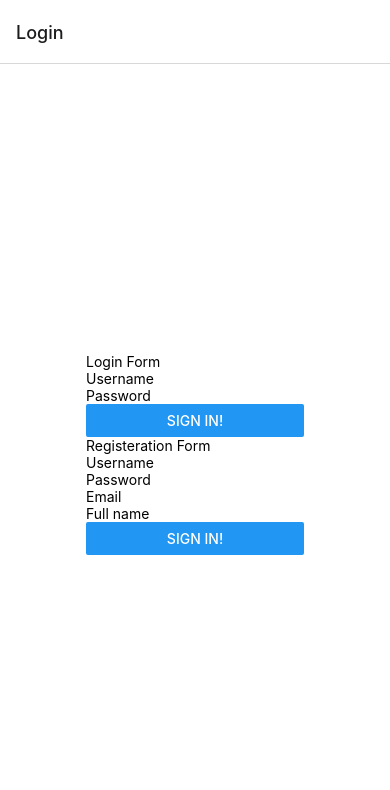
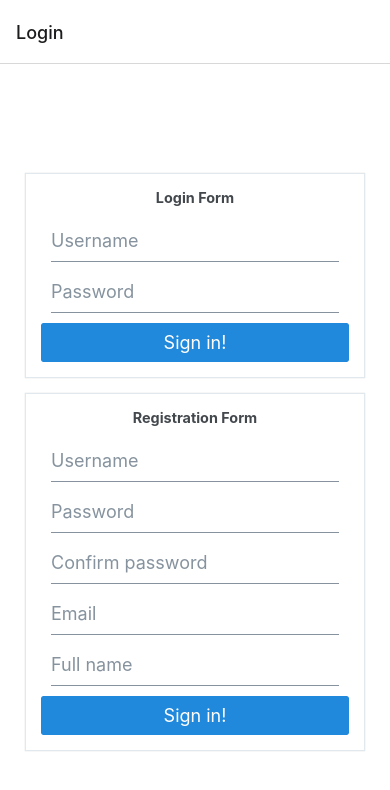
Before and after one commit to mohammra/wbma23-myapp, a React Native app: screen /Login in a window 390 px wide. Shown: the top 790 px of the page. Built offline with nearby package versions, Linux system fonts and the light colour scheme.

Commit message:
components folder is updated

```diff
--- a/components/ListItem.js
+++ b/components/ListItem.js
@@ -1,50 +1,26 @@
-import {Image, StyleSheet, View, Text, TouchableOpacity} from 'react-native';
+import {Avatar, ListItem as RNEListItem} from '@rneui/themed';
 import PropTypes from 'prop-types';
 import {uploadsUrl} from '../utils/variables';
 
 const ListItem = ({singleMedia, navigation}) => {
   const item = singleMedia;
   return (
-    <TouchableOpacity
-      style={styles.row}
+    <RNEListItem
       onPress={() => {
         navigation.navigate('Single', item);
       }}
     >
-      <View style={styles.box}>
-        <Image
-          style={styles.image}
-          source={{uri: uploadsUrl + item.thumbnails?.w160}}
-        />
-      </View>
-      <View style={styles.box}>
-        <Text style={styles.listTitle}>{item.title}</Text>
-        <Text>{item.description}</Text>
-      </View>
-    </TouchableOpacity>
+      <Avatar size="large" source={{uri: uploadsUrl + item.thumbnails?.w160}} />
+      <RNEListItem.Content>
+        <RNEListItem.Title>{item.title}</RNEListItem.Title>
+        <RNEListItem.Subtitle numberOfLines={3}>
+          {item.description}
+        </RNEListItem.Subtitle>
+      </RNEListItem.Content>
+      <RNEListItem.Chevron />
+    </RNEListItem>
   );
 };
-
-const styles = StyleSheet.create({
-  row: {
-    flexDirection: 'row',
-    backgroundColor: '#ccc',
-    marginBottom: 10,
-  },
-  box: {
-    flex: 1,
-    padding: 10,
-  },
-  image: {
-    flex: 1,
-    minHeight: 100,
-  },
-  listTitle: {
-    fontWeight: 'bold',
-    fontSize: 20,
-    paddingBottom: 15,
-  },
-});
 
 ListItem.propTypes = {
   singleMedia: PropTypes.object,
--- a/components/LoginForm.js
+++ b/components/LoginForm.js
@@ -2,8 +2,8 @@ import React, {useContext} from 'react';
 import {MainContext} from '../contexts/MainContext';
 import AsyncStorage from '@react-native-async-storage/async-storage';
 import {useAuthentication} from '../hooks/ApiHooks';
-import {Button, Text, TextInput, View} from 'react-native';
 import {Controller, useForm} from 'react-hook-form';
+import {Button, Input, Card} from '@rneui/themed';
 
 const LoginForm = () => {
   const {setIsLoggedIn, setUser} = useContext(MainContext);
@@ -32,42 +32,39 @@ const LoginForm = () => {
   };
 
   return (
-    <View>
-      <Text>Login Form</Text>
+    <Card>
+      <Card.Title>Login Form</Card.Title>
       <Controller
         control={control}
-        rules={{required: true, minLength: 3}}
+        rules={{required: {value: true, message: 'is required'}}}
         render={({field: {onChange, onBlur, value}}) => (
-          <TextInput
+          <Input
             placeholder="Username"
             onBlur={onBlur}
             onChangeText={onChange}
             value={value}
+            errorMessage={errors.username && errors.username.message}
           />
         )}
         name="username"
       />
-      {errors.username?.type === 'required' && <Text>is required</Text>}
-      {errors.username?.type === 'minLength' && (
-        <Text>min length is 3 characters</Text>
-      )}
       <Controller
         control={control}
-        rules={{required: true, minLength: 5}}
+        rules={{required: {value: true, message: 'is required'}}}
         render={({field: {onChange, onBlur, value}}) => (
-          <TextInput
+          <Input
             placeholder="Password"
             onBlur={onBlur}
             onChangeText={onChange}
             value={value}
             secureTextEntry={true}
+            errorMessage={errors.password && errors.password.message}
           />
         )}
         name="password"
       />
-      {errors.password && <Text>Password (min. 5 chars) is required .</Text>}
       <Button title="Sign in!" onPress={handleSubmit(logIn)} />
-    </View>
+    </Card>
   );
 };
 
--- a/components/RegisterForm.js
+++ b/components/RegisterForm.js
@@ -1,21 +1,30 @@
 import React from 'react';
 import {useUser} from '../hooks/ApiHooks';
-import {Button, Text, TextInput, View} from 'react-native';
 import {Controller, useForm} from 'react-hook-form';
+import {Card, Button, Input} from '@rneui/themed';
 
 const RegisterForm = () => {
   // const {setIsLoggedIn} = useContext(MainContext);
   // const {postLogin} = useAuthentication();
-  const {postUser} = useUser();
+  const {postUser, checkUsername} = useUser();
   const {
     control,
+    getValues,
     handleSubmit,
     formState: {errors},
   } = useForm({
-    defaultValues: {username: '', password: '', email: '', full_name: ''},
+    defaultValues: {
+      username: '',
+      password: '',
+      confirmPassword: '',
+      email: '',
+      full_name: '',
+    },
+    mode: 'onBlur',
   });
 
   const register = async (registerData) => {
+    delete registerData.confirmPassword;
     console.log('Registering: ', registerData);
     try {
       const registerResult = await postUser(registerData);
@@ -26,74 +35,130 @@ const RegisterForm = () => {
     }
   };
 
+  const checkUser = async (username) => {
+    try {
+      const userAvailable = await checkUsername(username);
+      console.log('checkUser', userAvailable);
+      return userAvailable || 'Username is already taken';
+    } catch (error) {
+      console.error('checkUser', error.message);
+    }
+  };
+
   return (
-    <View>
-      <Text>Registeration Form</Text>
+    <Card>
+      <Card.Title>Registration Form</Card.Title>
       <Controller
         control={control}
-        rules={{required: true, minLength: 3}}
+        rules={{
+          required: {value: true, message: 'This is required.'},
+          minLength: {
+            value: 3,
+            message: 'Username min length is 3 characters.',
+          },
+          validate: checkUser,
+        }}
         render={({field: {onChange, onBlur, value}}) => (
-          <TextInput
+          <Input
             placeholder="Username"
             onBlur={onBlur}
             onChangeText={onChange}
             value={value}
+            autoCapitalize="none"
+            errorMessage={errors.username && errors.username.message}
           />
         )}
         name="username"
       />
-      {errors.username?.type === 'required' && <Text>is required</Text>}
-      {errors.username?.type === 'minLength' && (
-        <Text>min length is 3 characters</Text>
-      )}
+
       <Controller
         control={control}
-        rules={{required: true, minLength: 5}}
+        rules={{
+          required: {
+            value: true,
+            message: 'min 5 characters, needs one number, one uppercase letter',
+          },
+          pattern: {
+            value: /(?=.*\p{Lu})(?=.*[0-9]).{5,}/u,
+            message: 'min 5 characters, needs one number, one uppercase letter',
+          },
+        }}
         render={({field: {onChange, onBlur, value}}) => (
-          <TextInput
+          <Input
             placeholder="Password"
             onBlur={onBlur}
             onChangeText={onChange}
             value={value}
             secureTextEntry={true}
+            errorMessage={errors.password && errors.password.message}
           />
         )}
         name="password"
       />
-      {errors.password && <Text>Password (min. 5 chars) is required .</Text>}
       <Controller
         control={control}
-        rules={{required: true}}
+        rules={{
+          validate: (value) => {
+            if (value === getValues('password')) {
+              return true;
+            } else {
+              return 'passwords must match';
+            }
+          },
+        }}
         render={({field: {onChange, onBlur, value}}) => (
-          <TextInput
+          <Input
+            placeholder="Confirm password"
+            onBlur={onBlur}
+            onChangeText={onChange}
+            value={value}
+            secureTextEntry={true}
+            errorMessage={
+              errors.confirmPassword && errors.confirmPassword.message
+            }
+          />
+        )}
+        name="confirmPassword"
+      />
+
+      <Controller
+        control={control}
+        rules={{
+          required: {value: true, message: 'email is required'},
+          pattern: {
+            value: /^[a-z0-9.-]{1,64}@[a-z0-9.-]{3,64}/i,
+            message: 'Must be a valid email',
+          },
+        }}
+        render={({field: {onChange, onBlur, value}}) => (
+          <Input
             placeholder="Email"
             onBlur={onBlur}
             onChangeText={onChange}
             value={value}
+            errorMessage={errors.email && errors.email.message}
           />
         )}
         name="email"
       />
-      {errors.email?.type === 'required' && <Text>is required</Text>}
       <Controller
         control={control}
-        rules={{minLength: 3}}
+        rules={{minLength: {value: 3, message: 'must be at least 3 chars'}}}
         render={({field: {onChange, onBlur, value}}) => (
-          <TextInput
+          <Input
             placeholder="Full name"
             onBlur={onBlur}
             onChangeText={onChange}
             value={value}
+            autoCapitalize="words"
+            errorMessage={errors.full_name && errors.full_name.message}
           />
         )}
         name="full_name"
       />
-      {errors.full_name?.type === 'minLength' && (
-        <Text>min length is 3 characters</Text>
-      )}
 
       <Button title="Sign in!" onPress={handleSubmit(register)} />
-    </View>
+    </Card>
   );
 };
 
```
